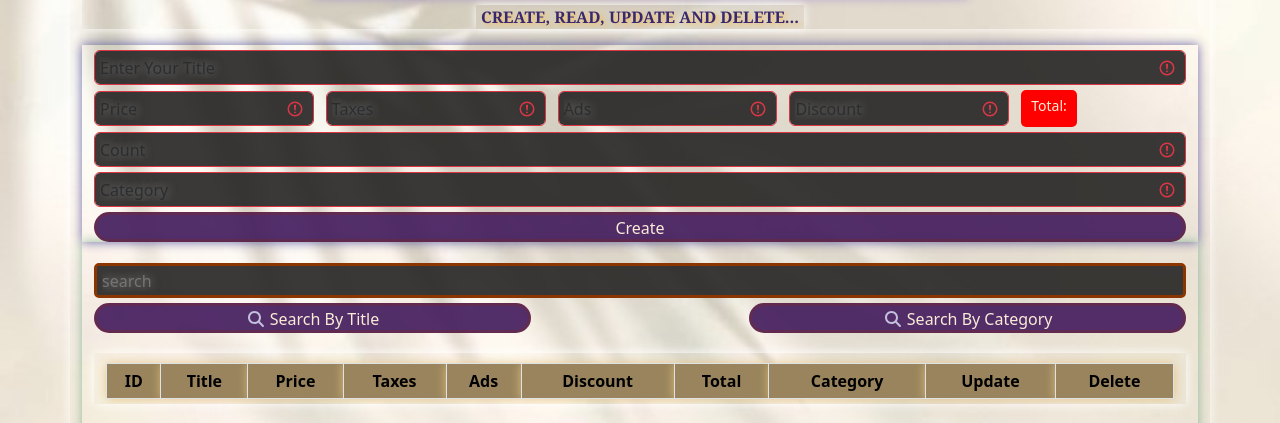
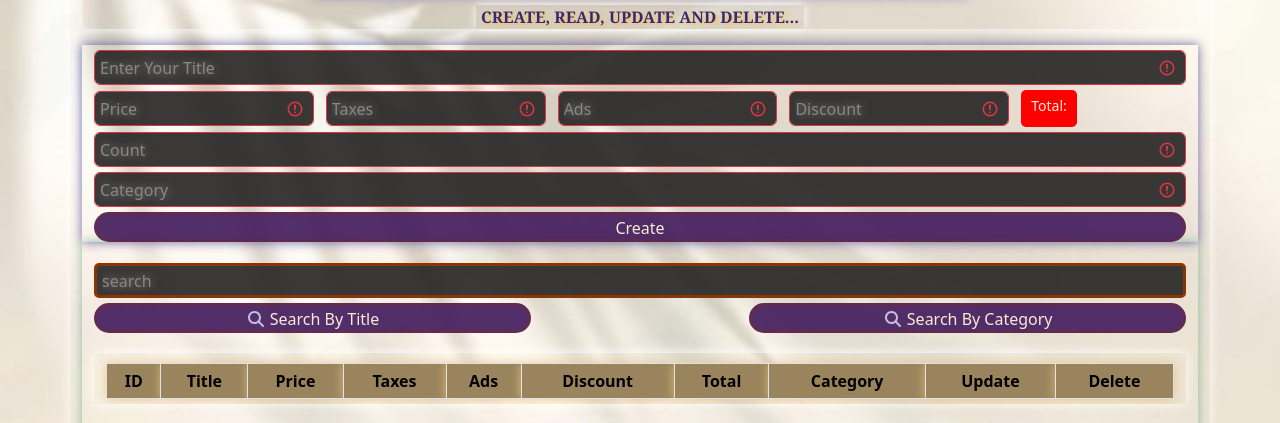
Before and after one commit to Nourhan-Nazieh/CRUDS_OP, a plain HTML site: page index.html in a window 1280 px wide. Shown: the part 198-621 px from the top of the page. Drawn offline with Linux system fonts and the light colour scheme; a web font is replaced by a local one.

Commit message:
Update style.css

```diff
--- a/css/style.css
+++ b/css/style.css
@@ -105,6 +105,11 @@ body{
     width: 100% !important;
     transition: all 1s;
 }
+
+input::placeholder {
+color: #888888 !important;
+opacity: 1 !important;
+  }
 
 .price {
     display: flex;
```
